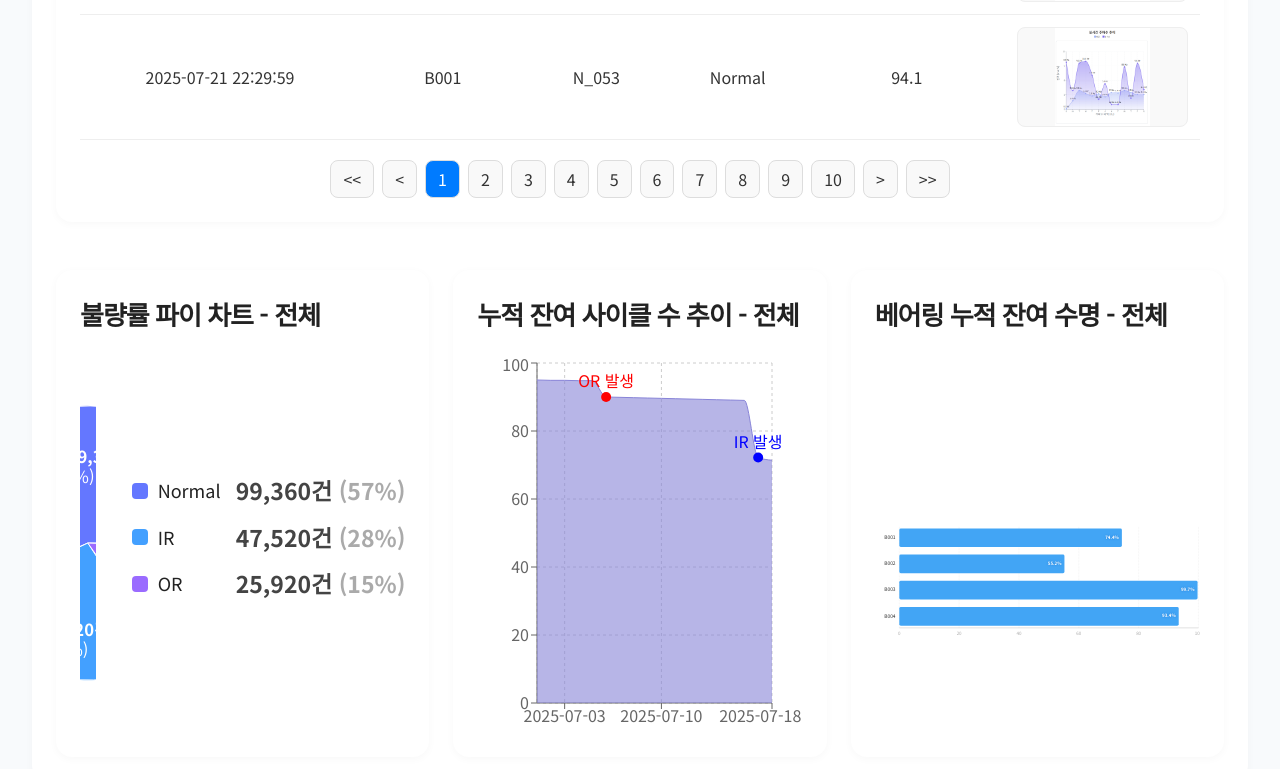
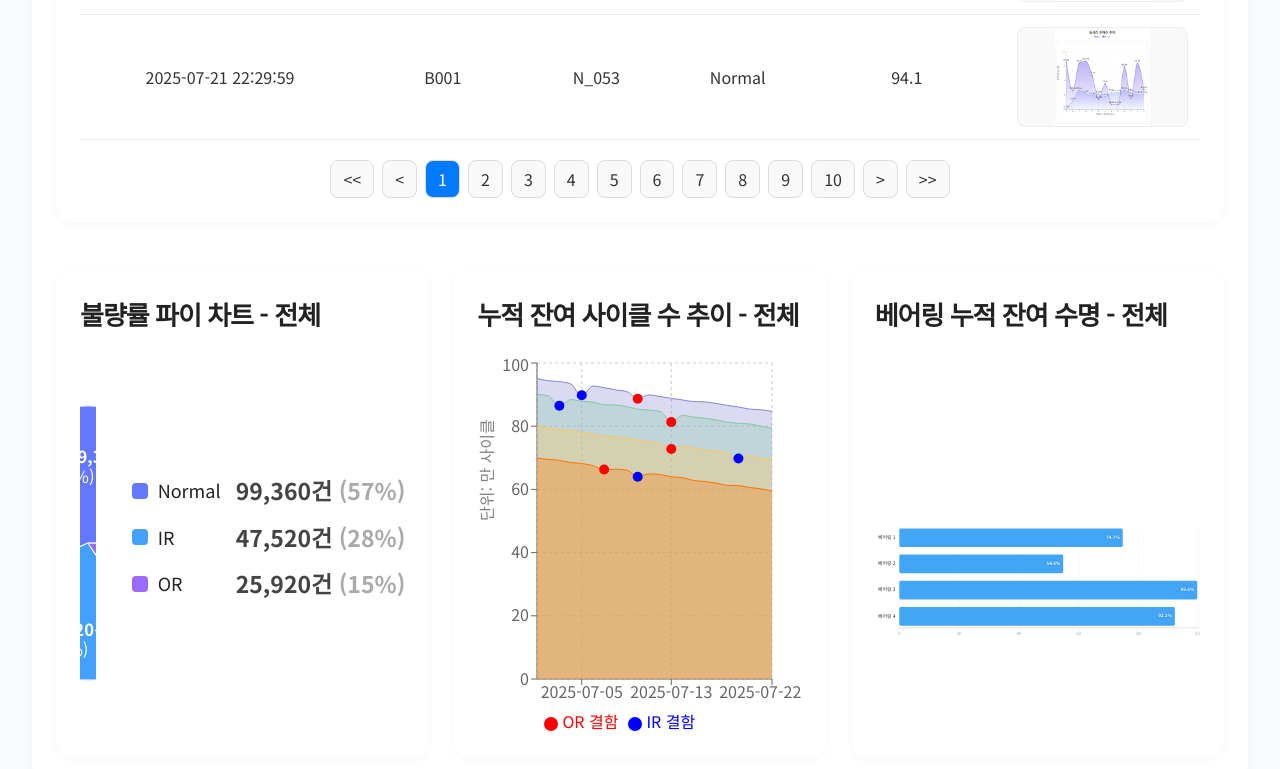
Before and after one commit to sungholion/BearingGuardian, a Next.js app in the folder frontend/: page /history in a window 1280 px wide. Shown: the part 1575-2344 px from the top of the page. Built offline with nearby package versions, Linux system fonts and the light colour scheme.

Commit message:
🐛 잔여 사이클 수 추이 그래프 단위 오류 해결
.

```diff
--- a/frontend/src/components/ManyBearingHistory.tsx
+++ b/frontend/src/components/ManyBearingHistory.tsx
@@ -1,19 +1,21 @@
 import React, { forwardRef } from 'react';
 
 const ManyBearingHistory = forwardRef(({ selectedBearing }, ref) => {
-  const data = [
-    { label: 'B001', value: 74.4 },
-    { label: 'B002', value: 55.2 },
-    { label: 'B003', value: 99.7 },
-    { label: 'B004', value: 93.4 },
-  ];
+  const allBearingsData = {
+    B001: { label: '베어링 1', value: 74.7 },
+    B002: { label: '베어링 2', value: 54.8 },
+    B003: { label: '베어링 3', value: 99.6 },
+    B004: { label: '베어링 4', value: 92.1 },
+  };
+
+  const displayData = selectedBearing === '전체' ? Object.values(allBearingsData) : [allBearingsData[selectedBearing]];
 
   const chartWidth = 800;
   const yLabelWidth = 60;
   const barStart = yLabelWidth + 5;
   const barHeight = 50; // Increased for larger bars
   const gap = 20;
-  const chartHeight = data.length * barHeight + (data.length - 1) * gap + 40; // Auto-calculated height
+  const chartHeight = displayData.length * barHeight + (displayData.length - 1) * gap + 40; // Auto-calculated height
 
   return (
     <div
@@ -70,7 +72,7 @@ const ManyBearingHistory = forwardRef(({ selectedBearing }, ref) => {
             </g>
           );
         })}
-        {data.map((item, idx) => {
+        {displayData.map((item, idx) => {
           const y = idx * (barHeight + gap) + 4;
           const barLen = (item.value / 100) * chartWidth;
           return (
--- a/frontend/src/components/RemainingLifeTrendChart.tsx
+++ b/frontend/src/components/RemainingLifeTrendChart.tsx
@@ -1,28 +1,108 @@
-import { AreaChart, Area, XAxis, YAxis, CartesianGrid, Tooltip, ResponsiveContainer, ReferenceDot } from 'recharts';
+import { AreaChart, Area, XAxis, YAxis, CartesianGrid, Tooltip, ResponsiveContainer, ReferenceDot, Legend } from 'recharts';
 import React, { forwardRef } from 'react';
 
 const RemainingLifeTrendChart = forwardRef(({ selectedBearing }, ref) => {
-  // 정적인 누적 잔여 수명 데이터 (예시)
-  const data = [
-    { date: '2025-07-01', '잔여 사이클 수': 95.0 },
-    { date: '2025-07-02', '잔여 사이클 수': 94.9 },
-    { date: '2025-07-03', '잔여 사이클 수': 94.9 },
-    { date: '2025-07-04', '잔여 사이클 수': 94.8 },
-    { date: '2025-07-05', '잔여 사이클 수': 94.8 },
-    { date: '2025-07-06', '잔여 사이클 수': 90.0 }, // OR 발생으로 급감
-    { date: '2025-07-07', '잔여 사이클 수': 89.9 },
-    { date: '2025-07-08', '잔여 사이클 수': 89.8 },
-    { date: '2025-07-09', '잔여 사이클 수': 89.7 },
-    { date: '2025-07-10', '잔여 사이클 수': 89.6 },
-    { date: '2025-07-11', '잔여 사이클 수': 89.5 },
-    { date: '2025-07-12', '잔여 사이클 수': 89.4 },
-    { date: '2025-07-13', '잔여 사이클 수': 89.3 },
-    { date: '2025-07-14', '잔여 사이클 수': 89.2 },
-    { date: '2025-07-15', '잔여 사이클 수': 89.1 },
-    { date: '2025-07-16', '잔여 사이클 수': 89.0 },
-    { date: '2025-07-17', '잔여 사이클 수': 72.2 }, // IR 발생으로 급감
-    { date: '2025-07-18', '잔여 사이클 수': 71.4 },
-  ];
+  // 0-100 범위의 값을 5000만-9000만 범위로 변환하는 헬퍼 함수
+  const convertToRealisticValue = (value) => {
+    // 0-100 범위의 값에 소수점과 약간의 무작위성을 추가
+    const randomness = (Math.random() - 0.5) * 0.5; // +/- 0.25 정도의 무작위성
+    const converted = value + randomness;
+    return parseFloat(converted.toFixed(1)); // 소수점 첫째 자리까지 표시
+  };
+
+  // 다중 베어링 누적 잔여 수명 데이터 (예시) - 기본 데이터는 부드러운 감소 추세
+  const baseAllBearingsData = {
+    B001: Array.from({ length: 22 }, (_, i) => ({ date: `2025-07-${(i + 1).toString().padStart(2, '0')}`, value: 95.0 - i * 0.5 })),
+    B002: Array.from({ length: 22 }, (_, i) => ({ date: `2025-07-${(i + 1).toString().padStart(2, '0')}`, value: 90.0 - i * 0.5 })),
+    B003: Array.from({ length: 22 }, (_, i) => ({ date: `2025-07-${(i + 1).toString().padStart(2, '0')}`, value: 80.0 - i * 0.5 })),
+    B004: Array.from({ length: 22 }, (_, i) => ({ date: `2025-07-${(i + 1).toString().padStart(2, '0')}`, value: 70.0 - i * 0.5 })),
+  };
+
+  // 결함 지점을 무작위로 생성하고 데이터에 적용하는 헬퍼 함수
+  const generateDefectPoints = (data) => {
+    const defects = [];
+    const dataWithDefects = [...data];
+    const availableDates = data.slice(1, data.length - 1).map(item => item.date); // 첫날과 마지막날 제외
+
+    // 2개의 무작위 결함 지점 선택
+    for (let i = 0; i < 2; i++) {
+      if (availableDates.length === 0) break;
+
+      const randomIndex = Math.floor(Math.random() * availableDates.length);
+      const defectDate = availableDates.splice(randomIndex, 1)[0];
+      const defectType = i === 0 ? 'OR' : 'IR'; // 첫번째는 OR, 두번째는 IR
+
+      const defectIndex = dataWithDefects.findIndex(item => item.date === defectDate);
+      if (defectIndex > 0) {
+        const prevValue = dataWithDefects[defectIndex - 1].value;
+        const dropPercentage = (Math.random() * 0.02) + 0.02; // 2% ~ 4% 감소
+        const newValue = prevValue * (1 - dropPercentage);
+        dataWithDefects[defectIndex].value = parseFloat(newValue.toFixed(1));
+        defects.push({ date: defectDate, type: defectType, value: dataWithDefects[defectIndex].value });
+      }
+    }
+    return { data: dataWithDefects, defects };
+  };
+
+  const processedAllBearingsData = {};
+  const allDefectPoints = {};
+
+  Object.keys(baseAllBearingsData).forEach(bearingId => {
+    const { data, defects } = generateDefectPoints(baseAllBearingsData[bearingId]);
+    processedAllBearingsData[bearingId] = data;
+    allDefectPoints[bearingId] = defects;
+  });
+
+  // Combine all data for '전체' view, ensuring unique dates
+  const combineData = (dataObj) => {
+    const combined = {};
+    Object.keys(dataObj).forEach(bearingId => {
+      dataObj[bearingId].forEach(item => {
+        if (!combined[item.date]) {
+          combined[item.date] = { date: item.date };
+        }
+        combined[item.date][bearingId] = convertToRealisticValue(item.value);
+      });
+    });
+    // Sort by date
+    return Object.values(combined).sort((a, b) => new Date(a.date).getTime() - new Date(b.date).getTime());
+  };
+
+  const chartData = selectedBearing === '전체' ? combineData(processedAllBearingsData) : processedAllBearingsData[selectedBearing].map(item => ({ ...item, value: convertToRealisticValue(item.value) }));
+
+  const bearingColors = {
+    B001: '#8884d8',
+    B002: '#82ca9d',
+    B003: '#ffc658',
+    B004: '#ff7300',
+  };
+
+  const renderReferenceDots = () => {
+    const dots = [];
+    const addDots = (bearingId, defects) => {
+      defects.forEach(defect => {
+        dots.push(
+          <ReferenceDot
+            key={`${bearingId}-${defect.date}-${defect.type}`}
+            x={defect.date}
+            y={convertToRealisticValue(defect.value)}
+            r={5}
+            fill={defect.type === 'OR' ? 'red' : 'blue'}
+            stroke="none"
+          />
+        );
+      });
+    };
+
+    if (selectedBearing === '전체') {
+      Object.keys(allDefectPoints).forEach(bearingId => {
+        addDots(bearingId, allDefectPoints[bearingId]);
+      });
+    } else {
+      addDots(selectedBearing, allDefectPoints[selectedBearing]);
+    }
+    return <>{dots}</>;
+  };
 
   return (
     <div
@@ -56,18 +136,35 @@ const RemainingLifeTrendChart = forwardRef(({ selectedBearing }, ref) => {
       </div>
       <ResponsiveContainer width="100%" height="90%">
         <AreaChart
-          data={data}
+          data={chartData}
           margin={{
             top: 10, right: 30, left: 0, bottom: 0,
           }}
         >
           <CartesianGrid strokeDasharray="3 3" />
           <XAxis dataKey="date" />
-          <YAxis type="number" domain={[0, 100]} ticks={[0, 20, 40, 60, 80, 100]} />
-          <Tooltip />
-          <Area type="monotone" dataKey="잔여 사이클 수" stroke="#8884d8" fill="#8884d8" />
-          <ReferenceDot x="2025-07-06" y={data.find(d => d.date === '2025-07-06')['잔여 사이클 수']} r={5} fill="red" stroke="none" label={{ value: 'OR 발생', position: 'top', fill: 'red' }} />
-          <ReferenceDot x="2025-07-17" y={data.find(d => d.date === '2025-07-17')['잔여 사이클 수']} r={5} fill="blue" stroke="none" label={{ value: 'IR 발생', position: 'top', fill: 'blue' }} />
+          <YAxis type="number" domain={[0, 100]} ticks={[0, 20, 40, 60, 80, 100]} tickFormatter={(value) => value.toLocaleString()} label={{ value: '단위: 만 사이클', angle: -90, position: 'insideLeft', offset: 10 }} />
+          <Tooltip formatter={(value) => `${value.toLocaleString()} 만 사이클`} />
+          <Legend payload={[
+            { value: 'OR 결함', type: 'circle', color: 'red' },
+            { value: 'IR 결함', type: 'circle', color: 'blue' },
+          ]} />
+          {selectedBearing === '전체' ? (
+            Object.keys(processedAllBearingsData).map(bearingId => (
+              <Area
+                key={bearingId}
+                type="monotone"
+                dataKey={bearingId}
+                stroke={bearingColors[bearingId]}
+                fillOpacity={0.3}
+                fill={bearingColors[bearingId]}
+                name={bearingId} // Tooltip에 표시될 이름
+              />
+            ))
+          ) : (
+            <Area type="monotone" dataKey="value" stroke={bearingColors[selectedBearing]} fill={bearingColors[selectedBearing]} />
+          )}
+          {renderReferenceDots()}
         </AreaChart>
       </ResponsiveContainer>
     </div>
```
